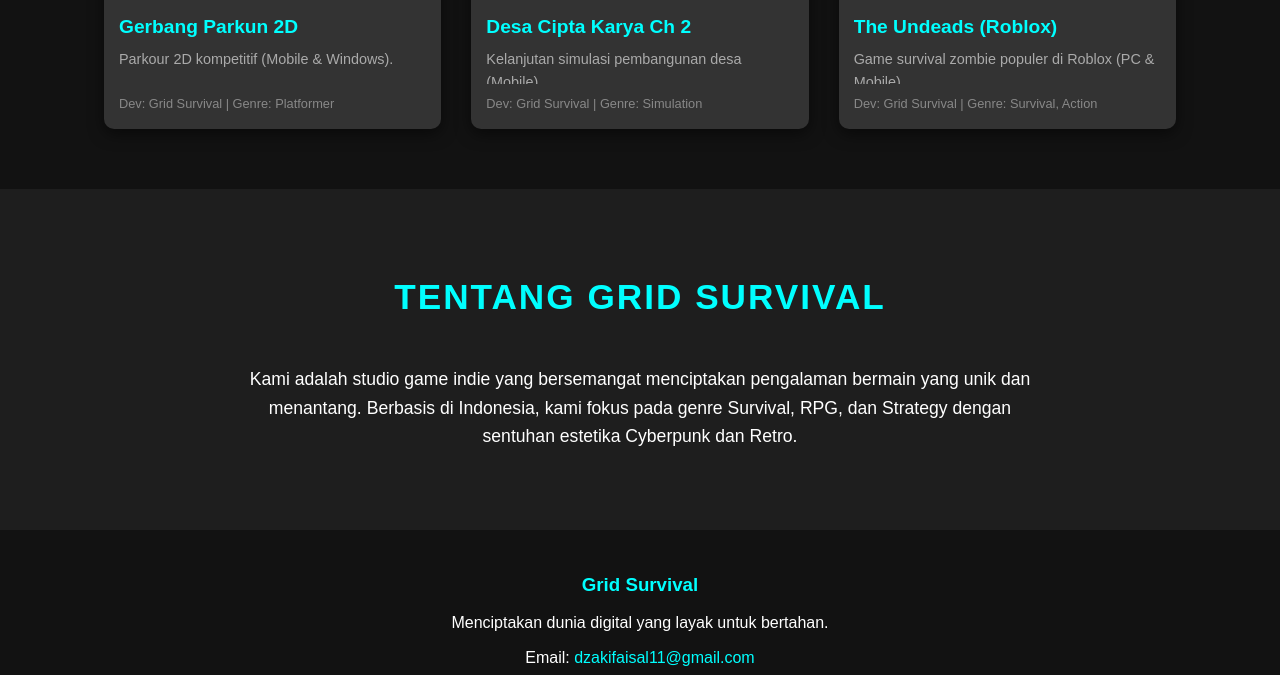
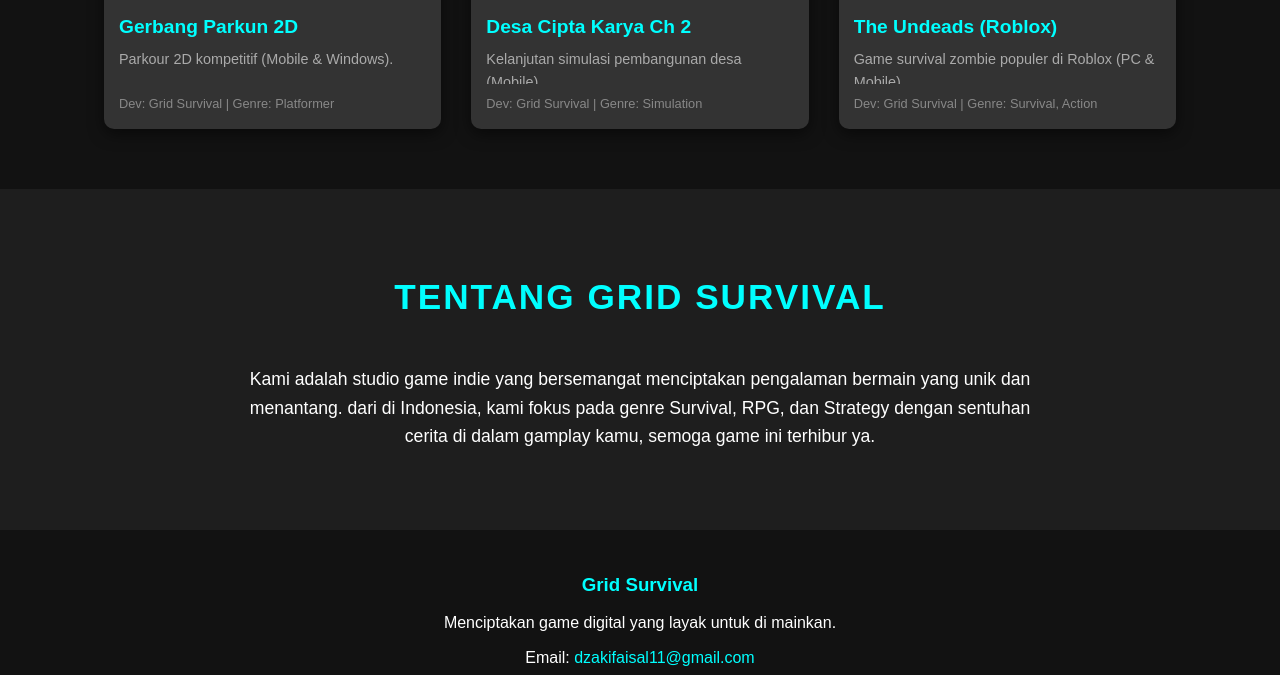
Before and after one commit to ZAKIFAISAL05/ZAKIFAISAL05.github.io, a plain HTML site: page index.html in a window 1280 px wide. Shown: the part 1552-2227 px from the top of the page. Drawn offline with Linux system fonts and the light colour scheme.

Commit message:
Update index.html

```diff
--- a/index.html
+++ b/index.html
@@ -3,7 +3,7 @@
 <head>
     <meta charset="UTF-8">
     <meta name="viewport" content="width=device-width, initial-scale=1.0">
-    <title>Grid Survival - Studio Game</title>
+    <title>Grid Survival - Studio Game indie </title>
     <link rel="stylesheet" href="https://cdnjs.cloudflare.com/ajax/libs/font-awesome/6.5.1/css/all.min.css" integrity="sha512-DTOQO9RWCH3ppGqcWaEA1BIZOC6xxalwEsw9c2QQeAIftl+Vegovlnee1c9QX4TctnWMn13TZye+giMm8e2LwA==" crossorigin="anonymous" referrerpolicy="no-referrer" />
     <link rel="stylesheet" href="style.css">
 
@@ -41,7 +41,7 @@
     </div>
 
     <section id="hero" class="hero">
-        <h1 class="hero-title">SURVIVE THE GRID</h1>
+        <h1 class="hero-title">Grid The Survival</h1>
 
         <p class="tagline">
             <span id="typing-text"></span>
@@ -127,14 +127,14 @@
 
     <section id="about" class="about-section">
         <h2 class="section-header-title">TENTANG GRID SURVIVAL</h2>
-        <p>Kami adalah studio game indie yang bersemangat menciptakan pengalaman bermain yang unik dan menantang. Berbasis di Indonesia, kami fokus pada genre Survival, RPG, dan Strategy dengan sentuhan estetika Cyberpunk dan Retro.</p>
+        <p>Kami adalah studio game indie yang bersemangat menciptakan pengalaman bermain yang unik dan menantang. dari di Indonesia, kami fokus pada genre Survival, RPG, dan Strategy dengan sentuhan cerita di dalam gamplay kamu, semoga game ini terhibur ya.</p>
     </section>
 
     <footer id="contact">
         <div class="footer-content">
             <div>
                 <h3>Grid Survival</h3>
-                <p>Menciptakan dunia digital yang layak untuk bertahan.</p>
+                <p>Menciptakan game digital yang layak untuk di mainkan.</p>
                 <p style="margin-top: 10px;">
                     Email: <a href="mailto:dzakifaisal11@gmail.com" style="color: var(--primary-color); text-decoration: none;">dzakifaisal11@gmail.com</a>
                 </p>
```
